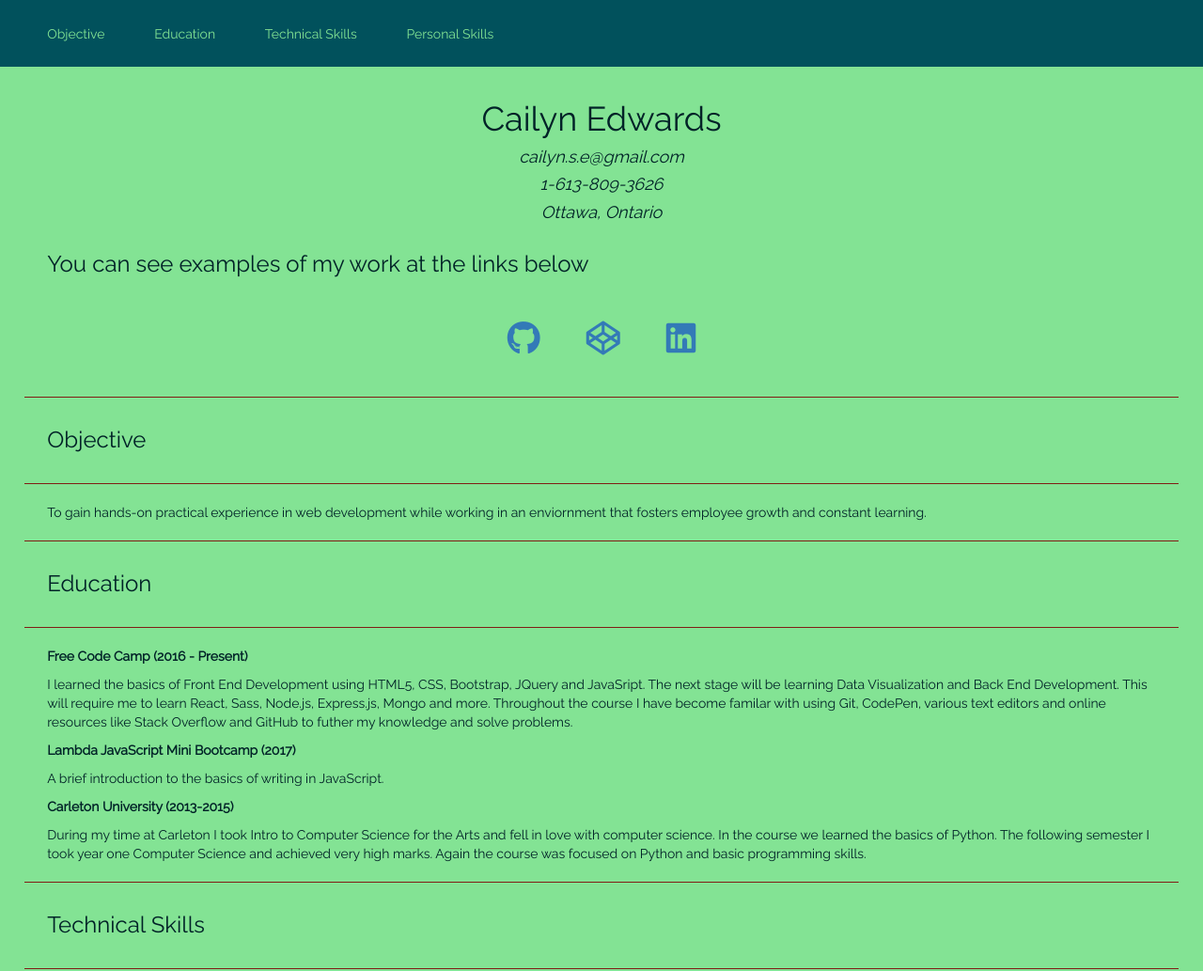
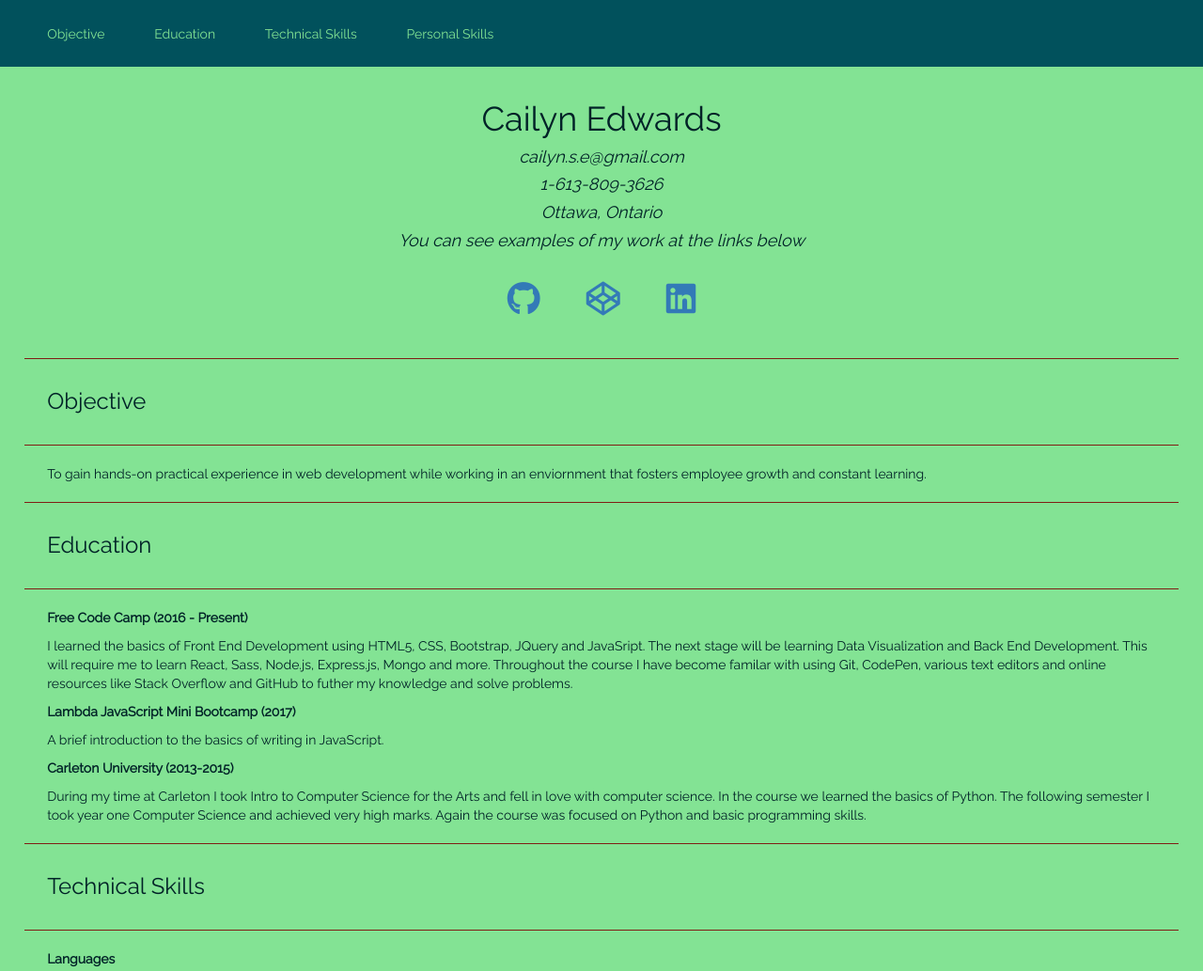
Before and after one commit to cailyn-codes/cailynse.github.io, a plain HTML site: page index.html in a window 1280 px wide. Shown: the top 1033 px of the page at 94% size. Drawn offline with nearby package versions, Linux system fonts and the light colour scheme.

Commit message:
Update index.html

```diff
--- a/index.html
+++ b/index.html
@@ -32,7 +32,7 @@
         <h4>cailyn.s.e@gmail.com</h4>
         <h4>1-613-809-3626</h4>
         <h4>Ottawa, Ontario</h4>
-        <h3>You can see examples of my work at the links below</h3>
+        <h4>You can see examples of my work at the links below</h4>
         <div id="socialButtons"><a href="https://github.com/cailynse"><i class="fa fa-github"></i></a><a href="http://codepen.io/cailynse/pens/public/"><i class="fa fa-codepen" ></i></a><a href="https://www.linkedin.com/in/cailyn-edwards-24b8a086/"><i class="fa fa-linkedin-square"></i></a></div>
         <hr>
     </div>
```
